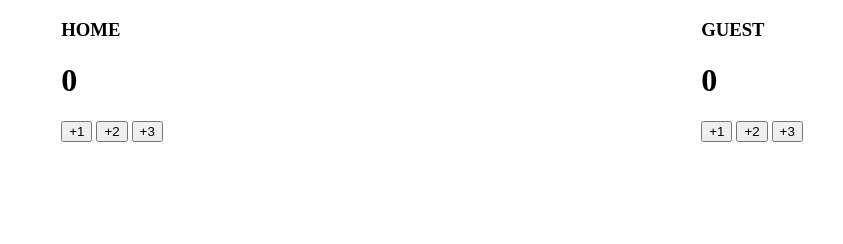
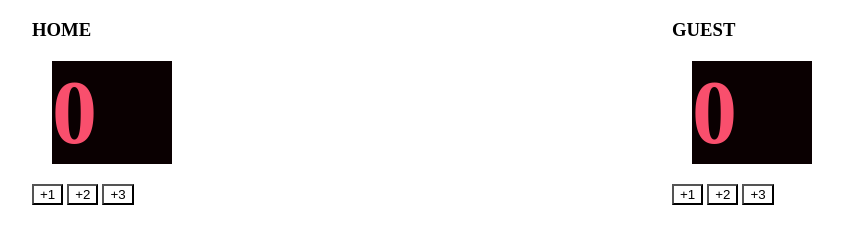
Before and after one commit to YannouPio/front-end-dev, a website built with Vite: page basketball-scoreboard/index.html in a window 1280 px wide. Shown: the whole page, without its empty margins (208-1051 px from the left). Built offline with nearby package versions, Linux system fonts and the light colour scheme.

Commit message:
Refactor basketball-scoreboard layout and add score increment functionality

```diff
--- a/basketball-scoreboard/index.css
+++ b/basketball-scoreboard/index.css
@@ -1,8 +1,20 @@
 body {
     margin: 0;
+}
+
+.score {
+    background: #0a0001;
+    font-size: 90px;
+    color: #F94F6D;
+    width: 120px;
+    margin: 20px;
 }
 
 .container {
     display: flex;
     justify-content: space-around;
 }
+
+button {
+    background: none;
+}
--- a/basketball-scoreboard/index.html
+++ b/basketball-scoreboard/index.html
@@ -6,33 +6,27 @@
 
 <body>
     <div class="container">
-        <div>
+        <div class="column">
+            <h3>HOME</h3>
+            <h2 class="score">0</h2>
             <div>
-                <h3>HOME</h3>
-            </div>
-            <div>
-                <h1>0</h1>
-            </div>
-            <div>
-                <button id="1-point">+1</button>
-                <button id="2-points">+2</button>
-                <button id="3-points">+3</button>
+                <button>+1</button>
+                <button>+2</button>
+                <button>+3</button>
             </div>
         </div>
-        <div>
+
+        <div class="column">
+            <h3>GUEST</h3>
+            <h2 class="score">0</h2>
             <div>
-                <h3>GUEST</h3>
-            </div>
-            <div>
-                <h1>0</h1>
-            </div>
-            <div>
-                <button id="1-point">+1</button>
-                <button id="2-points">+2</button>
-                <button id="3-points">+3</button>
+                <button>+1</button>
+                <button>+2</button>
+                <button>+3</button>
             </div>
         </div>
     </div>
+
     <script src="index.js"></script>
 </body>
 
```
